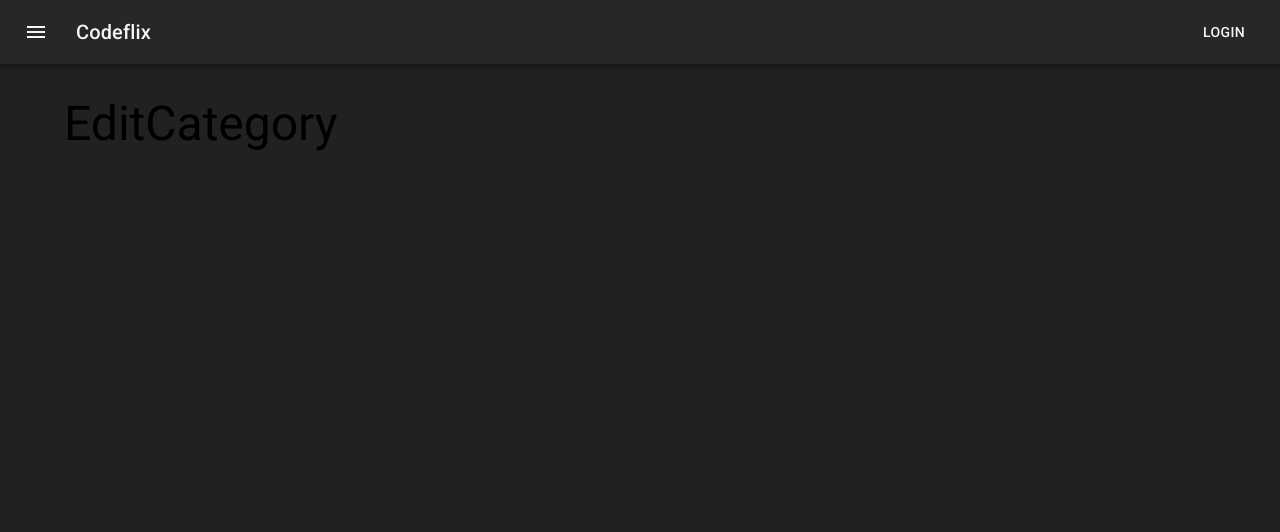
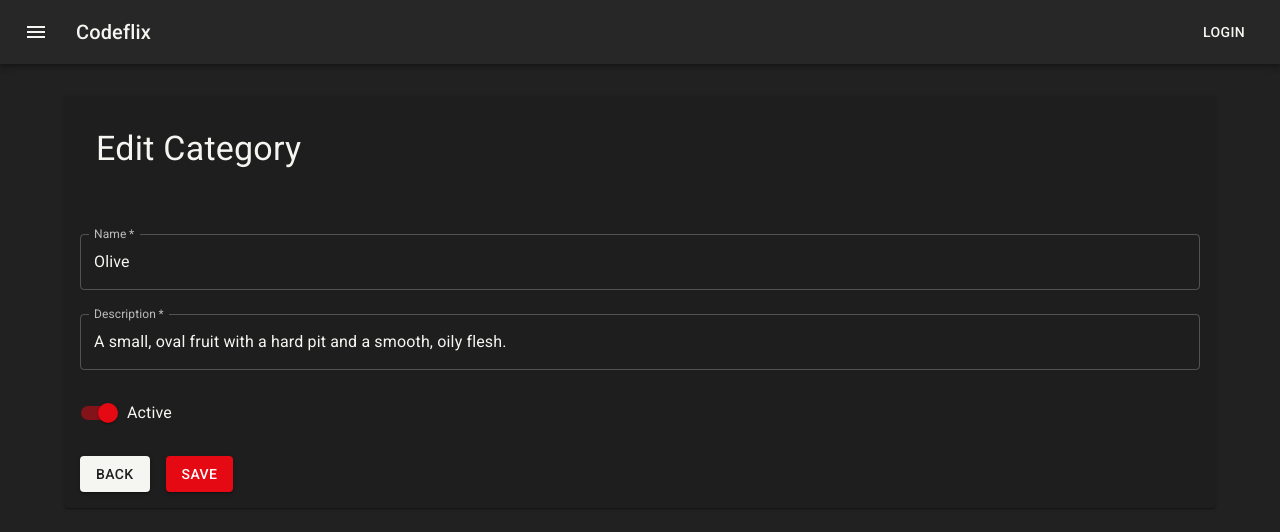
Before and after one commit to oliverngola/codeflix-admin-videos, a React (Create React App) app: page /categories/edit/1cb2f8c-4d3e-4f5a-8b1c-9e0f1a2b3c4d in a window 1280 px wide. Shown: the top 532 px of the page. Built offline with nearby package versions, Linux system fonts and the light colour scheme.

Commit message:
feat: EditCategory Template view

```diff
--- a/src/features/categories/EditCategory.tsx
+++ b/src/features/categories/EditCategory.tsx
@@ -1,11 +1,94 @@
-import { Box, Typography } from '@mui/material'
+import { useState } from 'react';
+import { Link, useParams } from 'react-router-dom'
+import { Box, Button, FormControl, FormGroup, FormControlLabel, Grid, Paper, Switch, TextField, Typography } from '@mui/material'
+import { selectCategoryById } from './categorySlice';
+import { useAppSelector } from '../../app/hooks';
 
 export const EditCategory = () => {
+  const id = useParams().id || '';
+  const [isDisabled, setIsDisabled] = useState(false);
+  const category = useAppSelector((state) => selectCategoryById(state, id));
+
+  function handleChange(event: React.ChangeEvent<HTMLInputElement>) {}
+
+  function handleToggle(event: React.ChangeEvent<HTMLInputElement>) {}
+
   return (
     <Box>
-      <Typography variant="h3" component="h3">
-        EditCategory
-      </Typography>
+      <Paper>
+        <Box p={4}>
+          <Box mb={2}>
+            <Typography variant="h4">Edit Category</Typography>
+          </Box>
+        </Box>
+
+        <Box p={2}>
+          <form>
+            <Grid container spacing={3}>
+              <Grid item xs={12}>
+                <FormControl fullWidth>
+                  <TextField
+                    required
+                    label="Name"
+                    name="name"
+                    value={category.name}
+                    disabled={isDisabled}
+                    onChange={handleChange}
+                  />
+                </FormControl>
+              </Grid>
+
+              <Grid item xs={12}>
+                <FormControl fullWidth>
+                  <TextField
+                    required
+                    label="Description"
+                    name="description"
+                    value={category.description}
+                    disabled={isDisabled}
+                    onChange={handleChange}
+                  />
+                </FormControl>
+              </Grid>
+
+              <Grid item xs={12}>
+                <FormGroup>
+                  <FormControlLabel
+                    control={
+                      <Switch
+                        name="is_active"
+                        color="secondary"
+                        checked={category.is_active}
+                        onChange={handleToggle}
+                        inputProps={{ 'aria-label': 'controlled' }}
+                      />
+                    }
+                    label="Active"
+                  />
+                </FormGroup>
+              </Grid>
+
+              <Grid item xs={12}>
+                <Box display="flex" gap={2}>
+                  <Button variant="contained" component={Link} to="/categories">
+                    Back
+                  </Button>
+
+                  <Button
+                    type="submit"
+                    variant="contained"
+                    color="secondary"
+                    disabled={isDisabled}
+                    onClick={() => setIsDisabled(true)}
+                  >
+                    Save
+                  </Button>
+                </Box>
+              </Grid>
+            </Grid>
+          </form>
+        </Box>
+      </Paper>
     </Box>
   )
 }
--- a/src/features/categories/ListCategory.tsx
+++ b/src/features/categories/ListCategory.tsx
@@ -7,6 +7,12 @@ import { selectCategories } from './categorySlice'
 
 export const ListCategory = () => {
   const categories = useAppSelector(selectCategories)
+  const componentProps = {
+    toolbar: {
+      showQuickFilter: true,
+      quickFilterProps: { debounceMs: 500 },
+    },
+  }
 
   const rows: GridRowsProp = categories.map((category) => ({
     id: category.id,
@@ -21,6 +27,7 @@ export const ListCategory = () => {
       field: 'name',
       headerName: 'Name',
       flex: 1,
+      renderCell: renderNameCell
     },
     {
       field: 'description',
@@ -46,6 +53,19 @@ export const ListCategory = () => {
       renderCell: renderActionsCell
     }
   ];
+
+  function renderNameCell(rowData: GridRenderCellParams) {
+    return (
+      <Link
+        style={{textDecoration: 'none'}}
+        to={`/categories/edit/${rowData.id}`}
+      >
+        <Typography color="primary">
+          {rowData.value}
+        </Typography>
+      </Link>
+    )
+  }
 
   function renderIsActiveCell(row: GridRenderCellParams) {
     return (
@@ -81,23 +101,19 @@ export const ListCategory = () => {
         </Button>
       </Box>
 
-      <div style={{ height: 300, width: '100%' }}>
+      <Box sx={{ display: "flex", height: 600 }}>
         <DataGrid
-          components={{ Toolbar: GridToolbar }}
-          rowsPerPageOptions={[2, 5, 10, 20, 30, 40, 50, 100]}
-          disableColumnSelector={true}
-          disableColumnFilter={true}
-          disableDensitySelector={true}
           rows={rows}
           columns={columns}
-          componentsProps={{
-            toolbar: {
-              showQuickFilter: true,
-              quickFilterProps: { debounceMs: 500 },
-            },
-          }}
+          disableColumnFilter={true}
+          disableColumnSelector={true}
+          disableDensitySelector={true}
+          disableSelectionOnClick={true}
+          componentsProps={componentProps}
+          components={{ Toolbar: GridToolbar }}
+          rowsPerPageOptions={[5, 10, 20, 30, 40, 50, 100]}
         />
-      </div>
+      </Box>
     </Box>
   )
 }
--- a/src/features/categories/categorySlice.ts
+++ b/src/features/categories/categorySlice.ts
@@ -1,7 +1,7 @@
 import { createSlice } from "@reduxjs/toolkit";
 import { RootState } from "../../app/store";
 
-interface Category {
+export interface Category {
   id: string;
   name: string;
   description: string | null;
@@ -42,5 +42,18 @@ const categoriesSlice = createSlice({
 
 // Selectors
 export const selectCategories = (state: RootState) => state.categories;
+// select category by id
+export const selectCategoryById = (state: RootState, id: string) => {
+  const category = state.categories.find(category => category.id === id);
+  return category || {
+    id: "",
+    name: "",
+    description: "",
+    is_active: false,
+    deleted_at: null,
+    created_at: "",
+    updated_at: "",
+  }
+}
 
 export default categoriesSlice.reducer;
```
